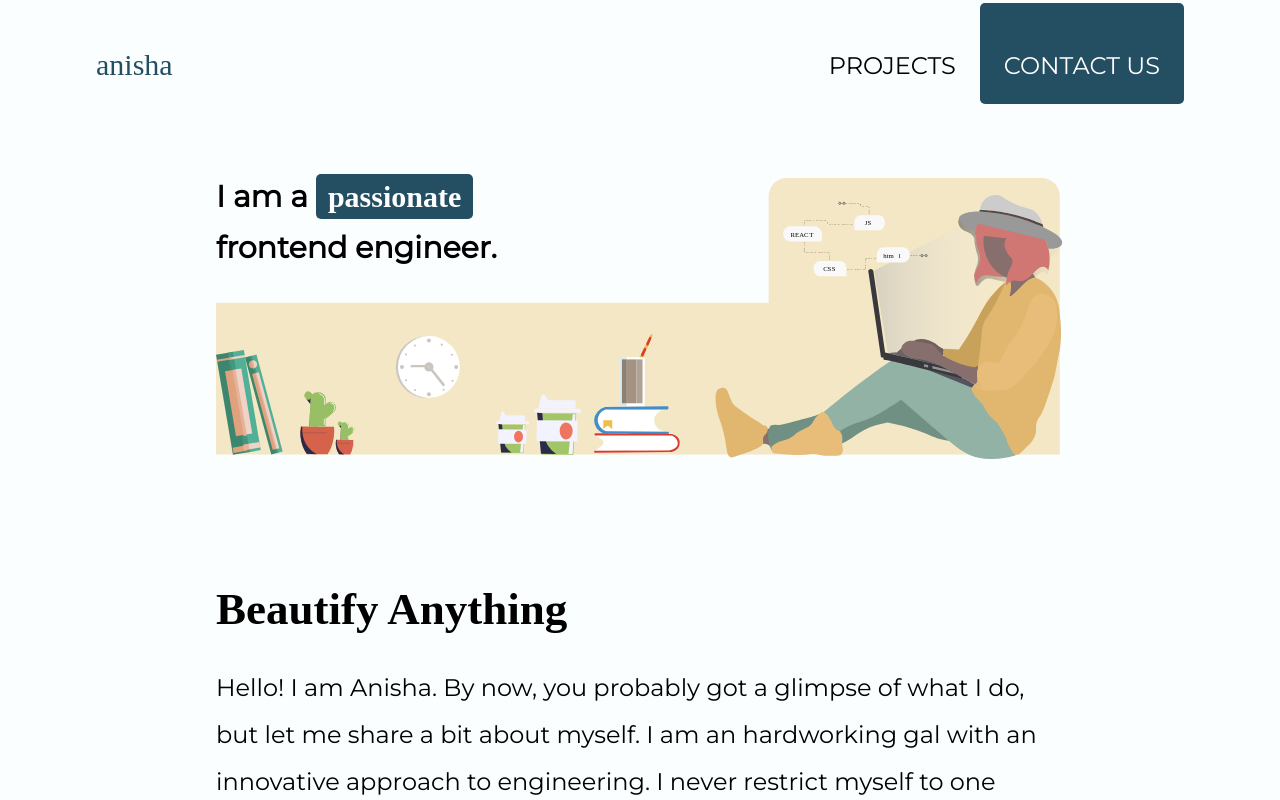
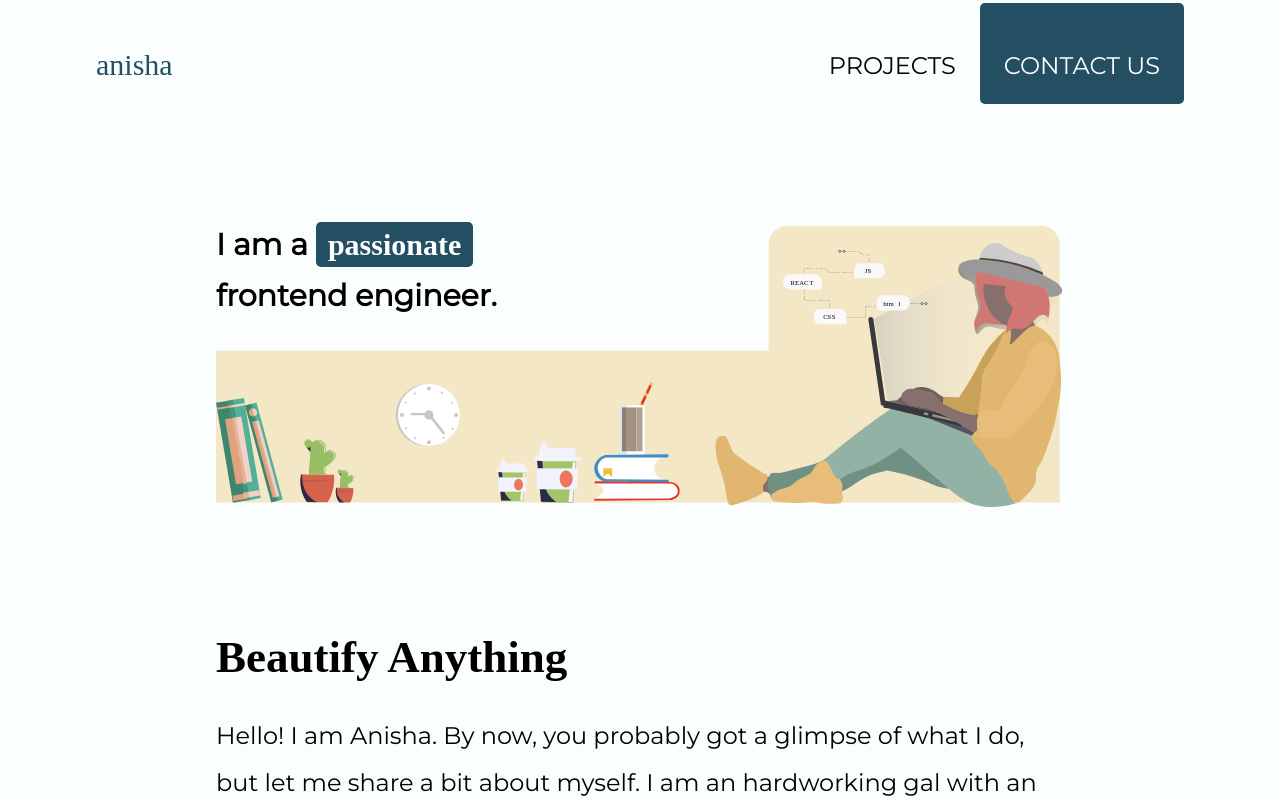
Before and after one commit to Anisha7/my-portfolio, a React (Create React App) app: page / in a window 1280 px wide. Shown: the top 800 px of the page. Built offline with nearby package versions, Linux system fonts and the light colour scheme.

Commit message:
padding fixes

```diff
--- a/src/components/Home/components/Banner/styles.css
+++ b/src/components/Home/components/Banner/styles.css
@@ -1,5 +1,5 @@
 .banner {
-    margin-top: 72px;
+    margin-top: 120px;
     margin-bottom: 72px;
 }
 
--- a/src/components/Home/components/Intro/styles.css
+++ b/src/components/Home/components/Intro/styles.css
@@ -16,6 +16,7 @@
 @media (max-width: 700px) {
     .intro {
         margin-bottom: 24px;
+        margin-top: 24px;
     }
 
     .intro h1 {
--- a/src/components/Home/components/Skills/styles.css
+++ b/src/components/Home/components/Skills/styles.css
@@ -37,6 +37,7 @@
 @media (max-width: 1024px) {
     .skills {
         margin-bottom: 24px;
+        margin-top: 24px;
     }
 
     .skill img {
```
